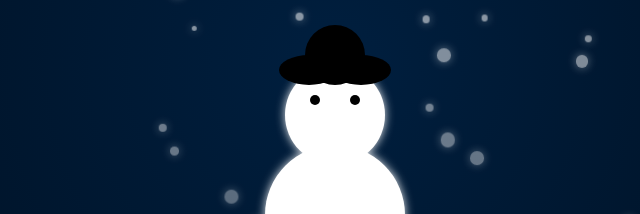
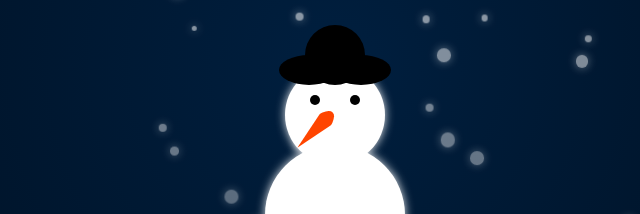
Before and after one commit to okantas/Hay-rl-CumalarSerisi, a plain HTML site: page HayırlıCumalar1.html in a window 1280 px wide. Shown: the part 335-549 px from the top of the page, 305-945 px from the left. Drawn offline with Linux system fonts and the light colour scheme.

Commit message:
remove the shaking efect and added a nose

```diff
--- a/HayırlıCumalar1.html
+++ b/HayırlıCumalar1.html
@@ -93,21 +93,6 @@
           opacity: 1;
         }
       }
-      @keyframes shake {
-        0%,
-        100% {
-          transform: translateX(0) rotate(0deg);
-        }
-        25% {
-          transform: translateX(-3px) rotate(-2deg);
-        }
-        50% {
-          transform: translateX(3px) rotate(2deg);
-        }
-        75% {
-          transform: translateX(-3px) rotate(-2deg);
-        }
-      }
 
       .snowman {
         position: absolute;
@@ -120,7 +105,6 @@
       }
 
       .snowman div {
-        background: white;
         border-radius: 50%;
         box-shadow: 0 0 10px rgba(255, 255, 255, 0.9);
         position: absolute;
@@ -162,18 +146,21 @@
         bottom: 380px;
       }
       .bottom {
+        background: white;
         width: 200px;
         height: 200px;
         bottom: 0;
       }
 
       .middle {
+        background: white;
         width: 140px;
         height: 140px;
         bottom: 160px;
       }
 
       .head {
+        background: white;
         width: 100px;
         height: 100px;
         bottom: 280px;
@@ -198,6 +185,18 @@
       .eye.right {
         right: 25px;
         background: black;
+      }
+      .nose {
+        width: 0px;
+        height: 0px;
+        border-left: 10px solid transparent;
+        border-right: 10px solid transparent;
+        border-top: 50px solid orangered;
+        position: relative;
+        z-index: 1;
+        top: 40px;
+        left: 20px;
+        transform: rotate(45deg);
       }
     </style>
   </head>
```
